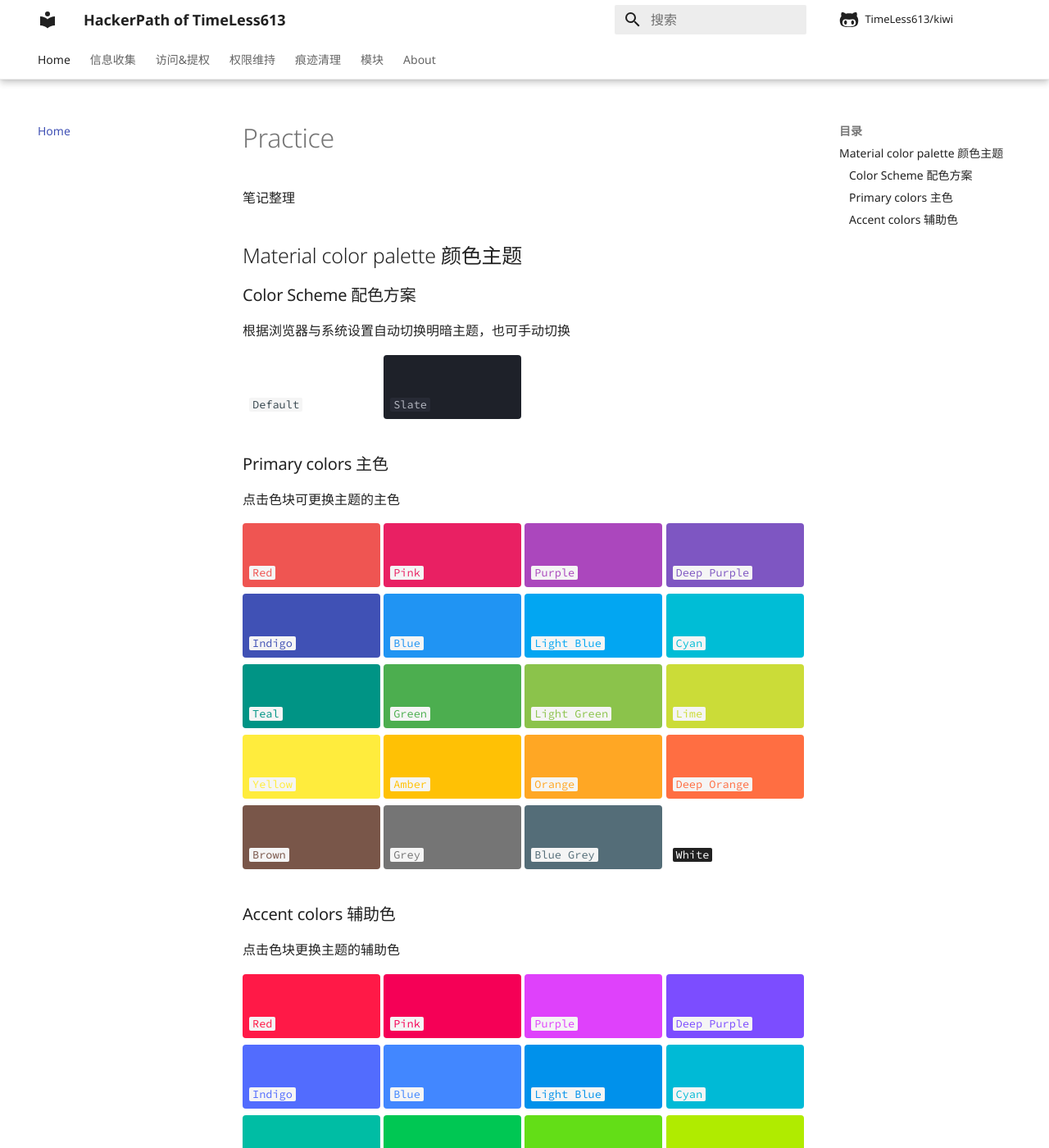
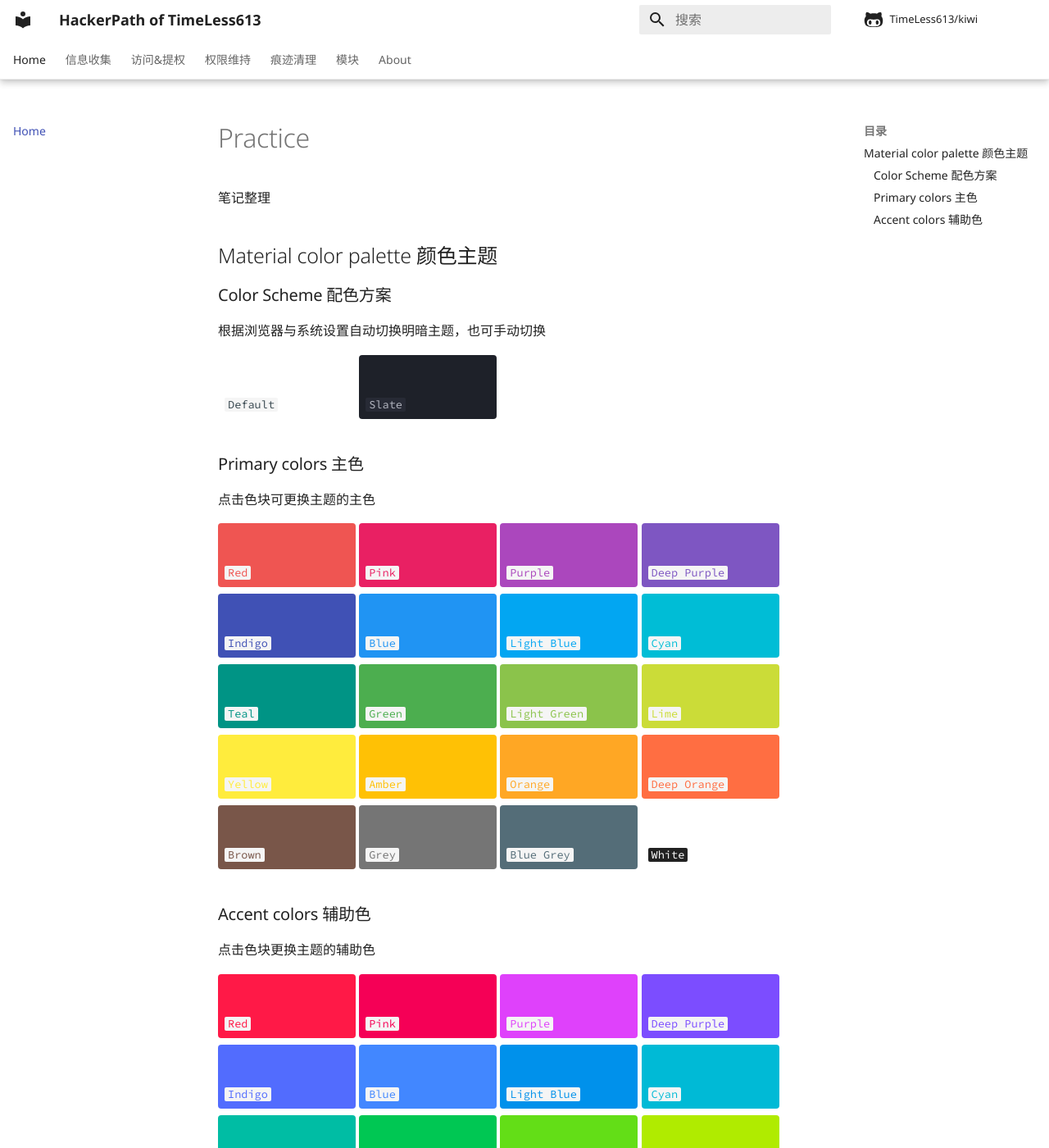
Before and after one commit to TimeLess613/kiwi, an MkDocs documentation site: the page built from docs/index.md, in a window 1280 px wide and 1400 px high. Shown: the whole window at 82% size. Built offline with MkDocs 1.6.1 and Material for MkDocs 9.7.7, drawn with Linux system fonts in a browser that asks for light colours; comment, search, counter and statistics services are not loaded.

Commit message:
add css for page width

```diff
--- /dev/null
+++ b/docs/static/css/extra.css
@@ -0,0 +1,3 @@
+.md-grid {
+    max-width: initial;
+}
--- a/mkdocs.yml
+++ b/mkdocs.yml
@@ -55,5 +55,5 @@ markdown_extensions:
 #   - md_in_html
 extra_javascript:
   - static/js/extra.js
-# extra_css:
-#   - static/css/extra.css
+extra_css:
+  - static/css/extra.css
```
